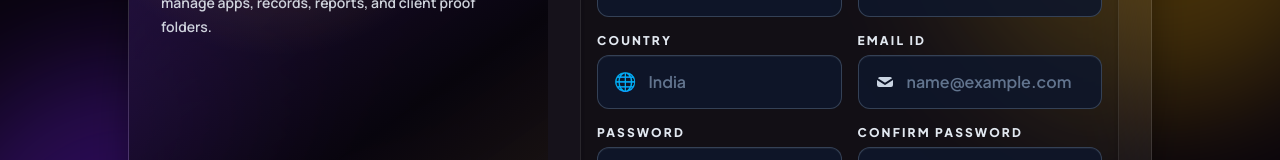
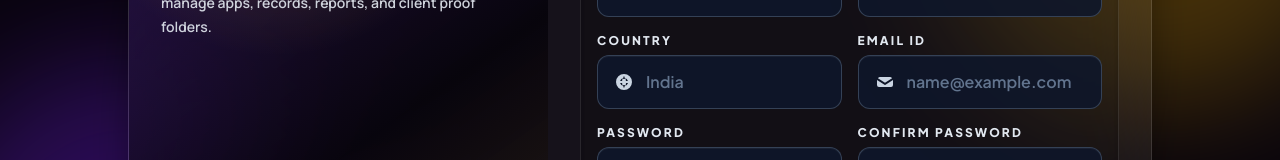
Before and after one commit to RWtest9525/RW_Live_management, a React (Vite) app: page /signup in a window 1280 px wide. Shown: the part 322-482 px from the top of the page. Built offline with nearby package versions, Linux system fonts and the light colour scheme.

Commit message:
Replace flag emojis with FlagCDN image elements for Windows compatibility

```diff
--- a/src/pages/SignupPage.jsx
+++ b/src/pages/SignupPage.jsx
@@ -22,20 +22,40 @@ const countryCodes = {
   france: '+33',
 }
 
+const countryFlags = {
+  'india': 'in',
+  'united states': 'us',
+  'usa': 'us',
+  'us': 'us',
+  'united kingdom': 'gb',
+  'uk': 'gb',
+  'england': 'gb',
+  'canada': 'ca',
+  'bangladesh': 'bd',
+  'pakistan': 'pk',
+  'united arab emirates': 'ae',
+  'uae': 'ae',
+  'australia': 'au',
+  'germany': 'de',
+  'france': 'fr',
+}
+
 const getCountryFlag = (country) => {
   const name = (country || '').trim().toLowerCase()
-  if (!name) return '🌐'
-  if (name.includes('india')) return '🇮🇳'
-  if (name.includes('united states') || name.includes('usa') || name.includes('us')) return '🇺🇸'
-  if (name.includes('united kingdom') || name.includes('uk') || name.includes('england')) return '🇬🇧'
-  if (name.includes('canada')) return '🇨🇦'
-  if (name.includes('bangladesh')) return '🇧🇩'
-  if (name.includes('pakistan')) return '🇵🇰'
-  if (name.includes('united arab emirates') || name.includes('uae')) return '🇦🇪'
-  if (name.includes('australia')) return '🇦🇺'
-  if (name.includes('germany')) return '🇩🇪'
-  if (name.includes('france')) return '🇫🇷'
-  return '🌐'
+  if (!name) return 'globe'
+
+  const matchedKey = Object.keys(countryFlags).find((key) => name.includes(key))
+  if (matchedKey) {
+    const code = countryFlags[matchedKey]
+    return (
+      <img
+        src={`https://flagcdn.com/w40/${code}.png`}
+        className="w-5 h-3.5 rounded-sm object-cover inline-block align-middle"
+        alt={name}
+      />
+    )
+  }
+  return 'globe'
 }
 
 function SignupPage() {
```
